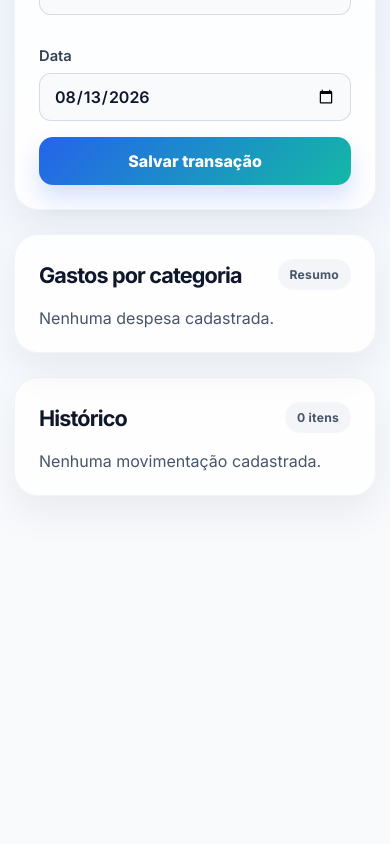
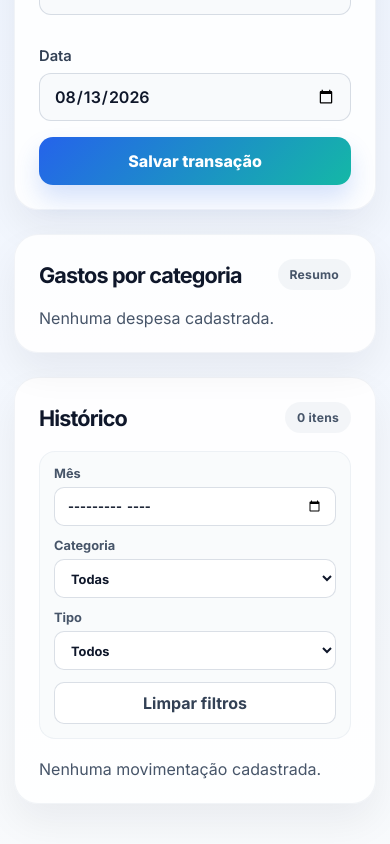
Before and after one commit to GustavoTucci/react-first-project, a React (Create React App) app: page / in a window 390 px wide. Shown: the part 1046-1890 px from the top of the page. Before the commit the page ends 1606 px from the top, so only its background shows below. Built offline with nearby package versions, Linux system fonts and the light colour scheme; the HTML template or start-up script is replaced by a standard one.

Commit message:
1.2.2 - feat: add filters for month, category, and type in expense tracking

```diff
--- a/src/App.css
+++ b/src/App.css
@@ -300,6 +300,57 @@
   gap: 14px;
 }
 
+.filters-bar {
+  display: grid;
+  grid-template-columns: repeat(3, minmax(0, 1fr)) auto;
+  gap: 12px;
+  align-items: end;
+  margin-bottom: 20px;
+  padding: 14px;
+  border-radius: 16px;
+  background: rgba(248, 250, 252, 0.8);
+  border: 1px solid rgba(148, 163, 184, 0.12);
+}
+
+.filters-bar label {
+  display: flex;
+  flex-direction: column;
+  gap: 6px;
+  color: #475569;
+  font-size: 0.8rem;
+  font-weight: 700;
+}
+
+.filters-bar input,
+.filters-bar select {
+  min-width: 0;
+  border: 1px solid rgba(148, 163, 184, 0.35);
+  background: white;
+  color: #0f172a;
+  border-radius: 10px;
+  padding: 10px 12px;
+  font: inherit;
+}
+
+.filters-bar input:focus,
+.filters-bar select:focus {
+  outline: none;
+  border-color: rgba(37, 99, 235, 0.55);
+  box-shadow: 0 0 0 4px rgba(96, 165, 250, 0.12);
+}
+
+.clear-filters-btn {
+  border: 1px solid rgba(148, 163, 184, 0.35);
+  background: white;
+  color: #334155;
+  border-radius: 10px;
+  padding: 10px 12px;
+  cursor: pointer;
+  font: inherit;
+  font-weight: 700;
+  white-space: nowrap;
+}
+
 .expense-item {
   display: flex;
   justify-content: space-between;
@@ -398,8 +449,13 @@
   }
 
   .content-grid,
-  .inline-fields {
+  .inline-fields,
+  .filters-bar {
     grid-template-columns: 1fr;
+  }
+
+  .clear-filters-btn {
+    width: 100%;
   }
 
   .expense-item {
--- a/src/App.js
+++ b/src/App.js
@@ -17,15 +17,32 @@ function App() {
     type: 'expense',
     date: new Date().toISOString().slice(0, 10),
   });
+  const [filters, setFilters] = useState({
+    month: '',
+    category: '',
+    type: '',
+  });
+
+  const filteredExpenses = useMemo(
+    () =>
+      expenses.filter((item) => {
+        const matchesMonth = !filters.month || item.date.startsWith(filters.month);
+        const matchesCategory = !filters.category || item.category === filters.category;
+        const matchesType = !filters.type || item.type === filters.type;
+
+        return matchesMonth && matchesCategory && matchesType;
+      }),
+    [expenses, filters]
+  );
 
   const totalIncome = useMemo(
-    () => expenses.filter((item) => item.type === 'income').reduce((sum, item) => sum + item.value, 0),
-    [expenses]
+    () => filteredExpenses.filter((item) => item.type === 'income').reduce((sum, item) => sum + item.value, 0),
+    [filteredExpenses]
   );
 
   const totalExpense = useMemo(
-    () => expenses.filter((item) => item.type === 'expense').reduce((sum, item) => sum + item.value, 0),
-    [expenses]
+    () => filteredExpenses.filter((item) => item.type === 'expense').reduce((sum, item) => sum + item.value, 0),
+    [filteredExpenses]
   );
 
   const balance = totalIncome - totalExpense;
@@ -33,14 +50,14 @@ function App() {
   const categoryTotals = useMemo(() => {
     const totals = {};
 
-    expenses
+    filteredExpenses
       .filter((item) => item.type === 'expense')
       .forEach((item) => {
         totals[item.category] = (totals[item.category] || 0) + item.value;
       });
 
     return Object.entries(totals).sort((a, b) => b[1] - a[1]);
-  }, [expenses]);
+  }, [filteredExpenses]);
 
   const handleInputChange = (event) => {
     const { name, value } = event.target;
@@ -85,6 +102,15 @@ function App() {
 
   const handleDelete = (id) => {
     setExpenses((prev) => prev.filter((item) => item.id !== id));
+  };
+
+  const handleFilterChange = (event) => {
+    const { name, value } = event.target;
+    setFilters((prev) => ({ ...prev, [name]: value }));
+  };
+
+  const clearFilters = () => {
+    setFilters({ month: '', category: '', type: '' });
   };
 
   return (
@@ -220,14 +246,48 @@ function App() {
         <section className="expenses-card">
           <div className="section-heading">
             <h2>Histórico</h2>
-            <span className="section-tag muted">{expenses.length} itens</span>
+            <span className="section-tag muted">{filteredExpenses.length} itens</span>
+          </div>
+
+          <div className="filters-bar">
+            <label>
+              Mês
+              <input type="month" name="month" value={filters.month} onChange={handleFilterChange} />
+            </label>
+
+            <label>
+              Categoria
+              <select name="category" value={filters.category} onChange={handleFilterChange}>
+                <option value="">Todas</option>
+                {categoryOptions.map((category) => (
+                  <option key={category} value={category}>
+                    {category}
+                  </option>
+                ))}
+              </select>
+            </label>
+
+            <label>
+              Tipo
+              <select name="type" value={filters.type} onChange={handleFilterChange}>
+                <option value="">Todos</option>
+                <option value="expense">Despesas</option>
+                <option value="income">Receitas</option>
+              </select>
+            </label>
+
+            <button type="button" className="clear-filters-btn" onClick={clearFilters}>
+              Limpar filtros
+            </button>
           </div>
 
           {expenses.length === 0 ? (
             <p className="empty-text">Nenhuma movimentação cadastrada.</p>
+          ) : filteredExpenses.length === 0 ? (
+            <p className="empty-text">Nenhuma movimentação encontrada com esses filtros.</p>
           ) : (
             <div className="expense-list">
-              {expenses.map((item) => (
+              {filteredExpenses.map((item) => (
                 <div key={item.id} className="expense-item">
                   <div className="expense-main">
                     <div className={`money-icon ${item.type === 'income' ? 'income' : 'expense'}`}>
```
Also changed, not shown: 1 other file (tests, documents, lock files or other folders).
